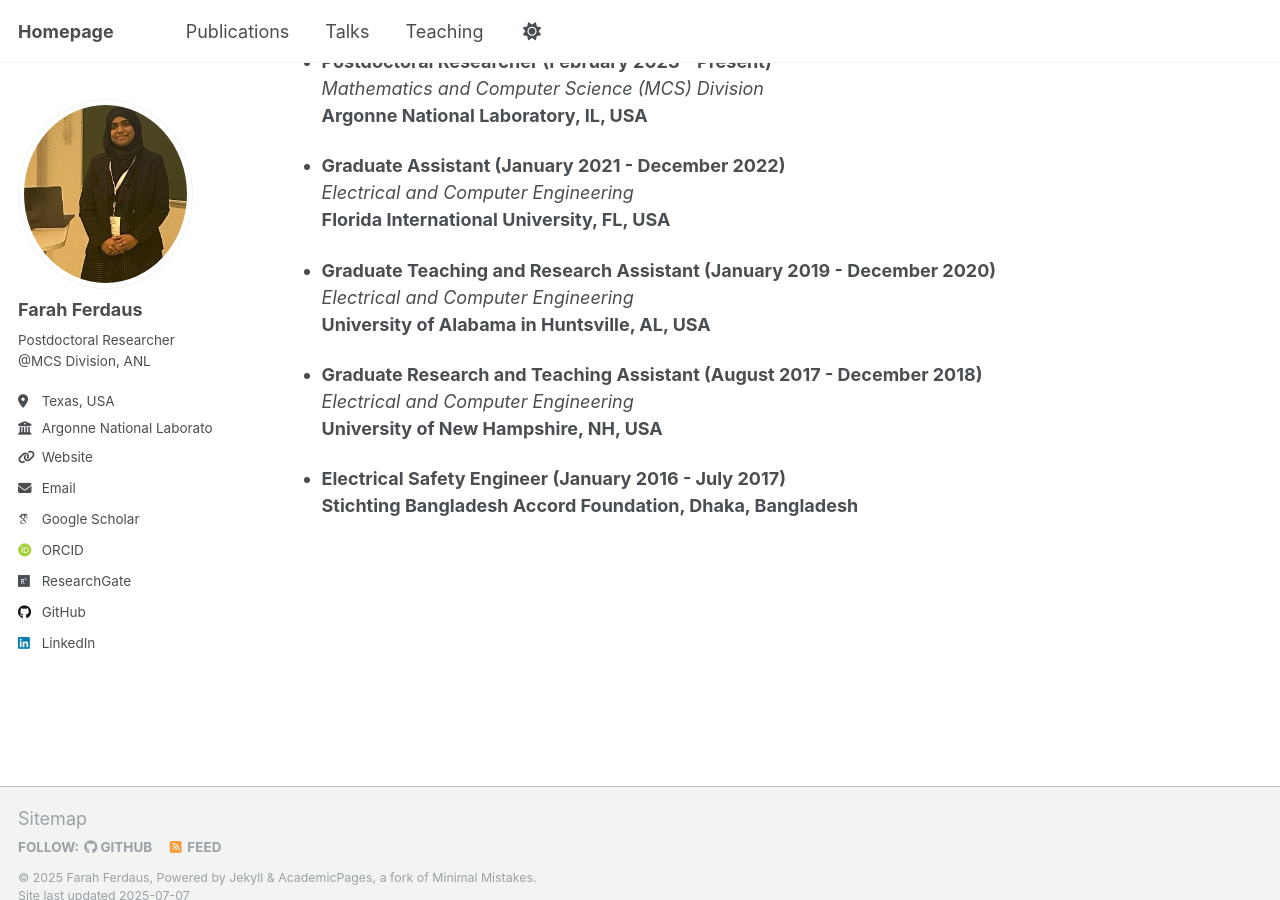
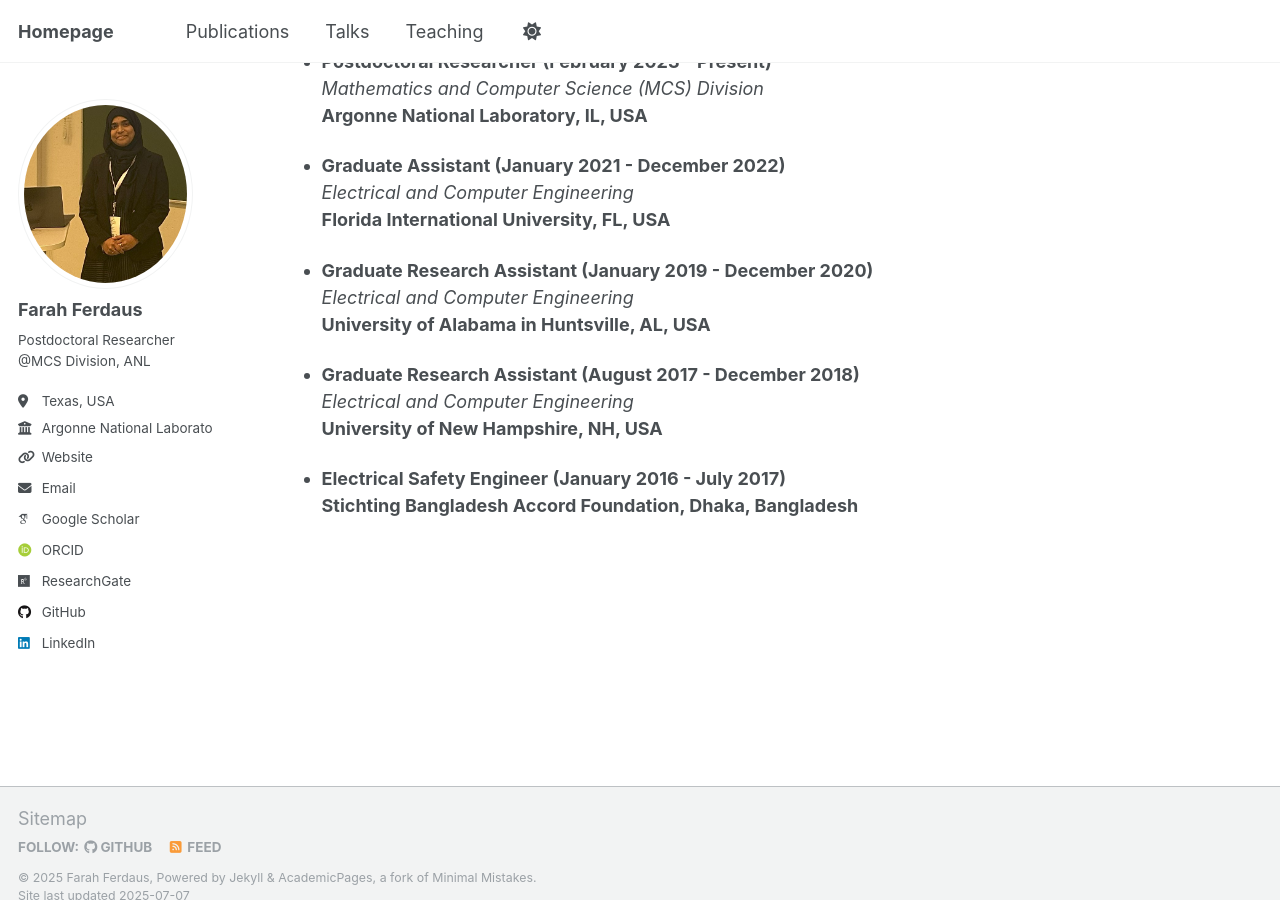
Before and after one commit to fferdaus/fferdaus.github.io, a Jekyll site: the page built from _pages/about.md, in a window 1280 px wide and 900 px high, scrolled down 989 px. Built offline with Jekyll 4.4.1, drawn with Linux system fonts in a browser that asks for light colours; some web fonts are replaced.

Commit message:
Update about.md

```diff
--- a/_pages/about.md
+++ b/_pages/about.md
@@ -41,12 +41,12 @@ She has published numerous scientific articles, including journal articles, conf
 **Florida International University, FL, USA**
 
 
-- **Graduate Teaching and Research Assistant (January 2019 - December 2020)**
+- **Graduate Research Assistant (January 2019 - December 2020)**
 *Electrical and Computer Engineering*
 **University of Alabama in Huntsville, AL, USA**
 
 
-- **Graduate Research and Teaching Assistant (August 2017 - December 2018)**
+- **Graduate Research Assistant (August 2017 - December 2018)**
 *Electrical and Computer Engineering*
 **University of New Hampshire, NH, USA**
 
```
